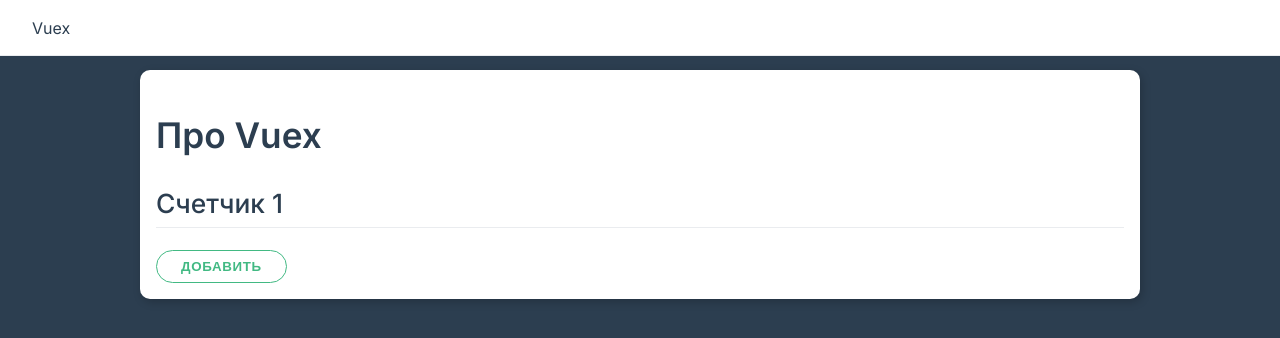
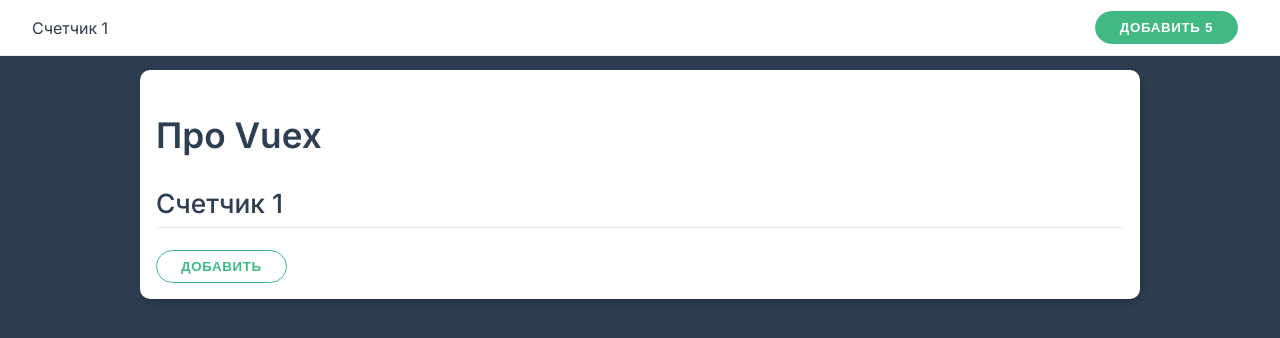
Before and after one commit to Balor1989/learning-vue-vuex, a Vue app: page / in a window 1280 px wide. Shown: the top 338 px of the page. Built offline with nearby package versions, Linux system fonts and the light colour scheme.

Commit message:
use vuex

```diff
--- a/src/App.vue
+++ b/src/App.vue
@@ -15,7 +15,7 @@
   components: { TheNavbar },
   methods: {
     increment() {
-      this.$store.state.counter += 1;
+      this.$store.commit("increment");
     },
   },
 };
--- a/src/TheNavbar.vue
+++ b/src/TheNavbar.vue
@@ -1,11 +1,21 @@
 <template>
   <header class="navbar">
-    Vuex
+    Счетчик {{ counter }}
+    <button class="btn primary" @click="add">Добавить 5</button>
   </header>
 </template>
 
 <script>
-  export default {
-
-  }
+export default {
+  computed: {
+    counter() {
+      return this.$store.state.counter;
+    },
+  },
+  methods: {
+    add() {
+      this.$store.commit("add", 5);
+    },
+  },
+};
 </script>
--- a/src/store.js
+++ b/src/store.js
@@ -6,4 +6,12 @@
       counter: 1,
     };
   },
+  mutations: {
+    increment(state) {
+      state.counter += 1;
+    },
+    add(state, payload) {
+      state.counter += payload;
+    },
+  },
 });
```
